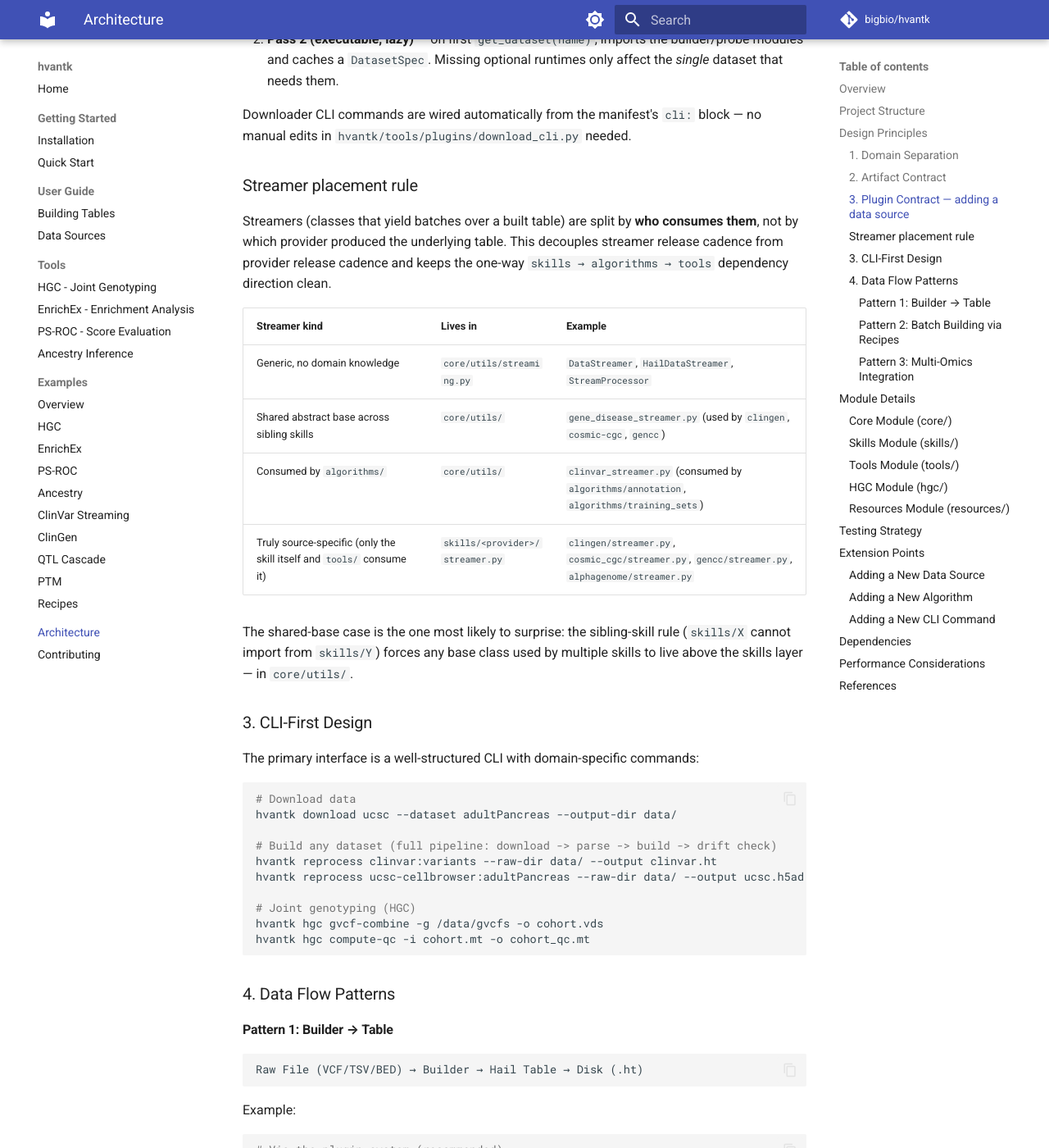
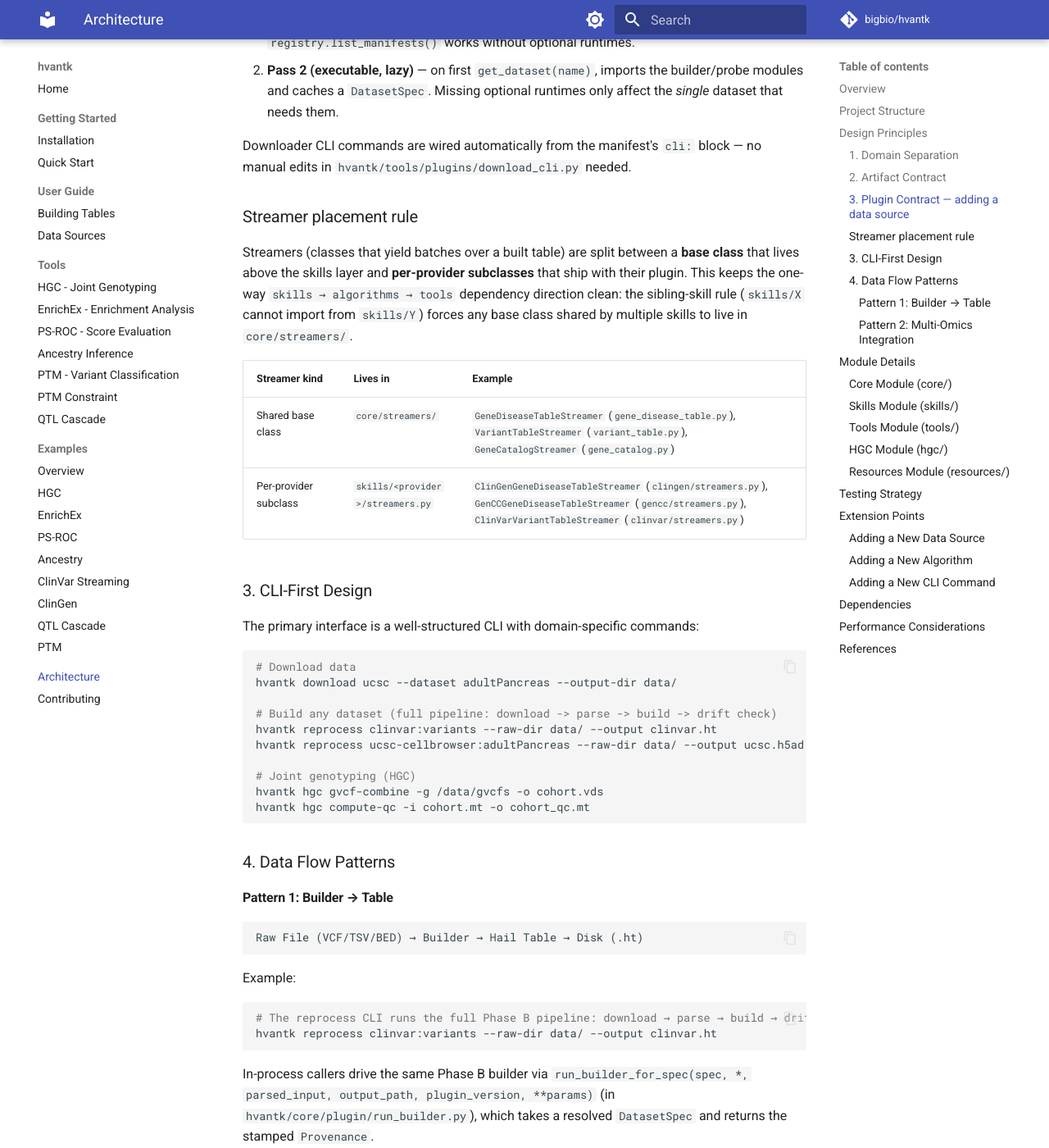
Before and after one commit to bigbio/hvantk, an MkDocs documentation site: the page built from docs_site/architecture.md, in a window 1280 px wide and 1400 px high, scrolled down 5990 px. Shown: the whole window at 82% size. Built offline with MkDocs 1.6.1 and Material for MkDocs 9.7.7, drawn with Linux system fonts in a browser that asks for light colours; comment, search, counter and statistics services are not loaded; some of the changed text lies outside the part shown.

Commit message:
docs: align CLI/build-path + module layout with current code
The plugin-system refactor moved code to core/algorithms/tools/skills and
replaced the mktable/mkmatrix recipe CLI with `hvantk reprocess`. Update the
docs that still described the old layout/commands:

- architecture.md: fix core/utils tree (drop deleted streaming.py /
  gene_disease_streamer.py / clinvar_streamer.py), add core/streamers/;
  rewrite the streamer-placement rule to core/streamers + skills/<p>/streamers.py;
  fix run_builder_for_spec signature; delete the retired recipe-batch pattern;
  ExpressionMatrix is AnnData not MatrixTable; PyYAML parses plugin.yaml.
- usage.md: hvantk.ancestry -> hvantk.algorithms.ancestry; hvantk.utils.* ->
  hvantk.core.utils.*; validate_with_hgnc -> validate_with_catalog (catalog obj);
  ClinGen streamer -> skills.clingen.streamers.ClinGenGeneDiseaseTableStreamer;
  GeneMapper -> HGNCGeneCatalogStreamer.from_path + gene_catalog=; expression
  commands operate on AnnData (.h5ad), not MatrixTables; drop dead recipe links.
- quickstart.md: expression examples use .h5ad + real markers flags.
- installation.md: document optional extras (scikit-learn now optional).
- CONTRIBUTING.md: catalog_ref is a bare id (catalog.yaml removed); builder is
  build_<source>(parsed_input, ctx, **params); helpers in core/utils/hail_helpers.py.
- README.md: 21 plugins (onek-genomes was missing).
- mkdocs.yml: remove broken examples/recipes.md nav entry; add ptm / ptm-constraint
  / qtlcascade tool pages that were orphaned from nav.

Verified with `mkdocs build --strict`.

````diff
--- a/docs_site/architecture.md
+++ b/docs_site/architecture.md
@@ -60,20 +60,22 @@ hvantk/
 │   │   ├── loader.py      # Plugin discovery (filesystem + entry points)
 │   │   ├── run_builder.py # run_builder_for_spec() — Phase B orchestrator
 │   │   └── drift_runner.py# Drift probe execution
-│   └── utils/             # Cross-cutting utilities
-│       ├── hail_context.py          # Idempotent Hail init
-│       ├── hail_helpers.py          # create_table_base, cleanup_temp_file
-│       ├── qtl_helpers.py           # GTEx variant-ID parsing (shared by eqtl/pqtl)
-│       ├── bgzf.py                  # BGZF utilities
-│       ├── streaming.py             # Generic DataStreamer / HailDataStreamer primitives
-│       ├── gene_disease_streamer.py # Abstract base shared by clingen/cosmic-cgc/gencc
-│       ├── clinvar_streamer.py      # ClinVar streamer (consumed by algorithms/)
-│       ├── file_utils.py            # File I/O helpers
-│       ├── gene_sets.py             # Gene set utilities
-│       ├── genome.py                # Genome/contig utilities
-│       ├── table_utils.py           # Hail Table manipulation helpers
-│       ├── writers.py               # HailTableWriter
-│       └── ...                      # Other shared utilities
+│   ├── utils/             # Cross-cutting utilities
+│   │   ├── hail_context.py   # Idempotent Hail init
+│   │   ├── hail_helpers.py   # create_table_base, cleanup_temp_file
+│   │   ├── qtl_helpers.py    # GTEx variant-ID parsing (shared by eqtl/pqtl)
+│   │   ├── bgzf.py           # BGZF utilities
+│   │   ├── catalog.py        # Catalog helpers
+│   │   ├── file_utils.py     # File I/O helpers
+│   │   ├── gene_sets.py      # Gene set utilities
+│   │   ├── geneset_io.py     # Gene set parsing / validation
+│   │   ├── genome.py         # Genome/contig utilities (contig_recoding)
+│   │   ├── table_utils.py    # Hail Table manipulation helpers
+│   │   └── writers.py        # HailTableWriter
+│   └── streamers/         # Base streamer classes (consumed by algorithms/ + skills/)
+│       ├── gene_disease_table.py # GeneDiseaseTableStreamer (clingen/gencc/cosmic-cgc base)
+│       ├── variant_table.py      # VariantTableStreamer (clinvar base)
+│       └── gene_catalog.py       # GeneCatalogStreamer (hgnc base)
 │
 ├── algorithms/            # L4-L5: Analysis pipelines
 │   ├── annotation/        # Variant annotation pipeline
@@ -299,22 +301,17 @@ block — no manual edits in `hvantk/tools/plugins/download_cli.py` needed.
 
 ### Streamer placement rule
 
-Streamers (classes that yield batches over a built table) are split by
-**who consumes them**, not by which provider produced the underlying table.
-This decouples streamer release cadence from provider release cadence and
-keeps the one-way `skills → algorithms → tools` dependency direction
-clean.
+Streamers (classes that yield batches over a built table) are split between a
+**base class** that lives above the skills layer and **per-provider subclasses**
+that ship with their plugin. This keeps the one-way
+`skills → algorithms → tools` dependency direction clean: the sibling-skill
+rule (`skills/X` cannot import from `skills/Y`) forces any base class shared by
+multiple skills to live in `core/streamers/`.
 
 | Streamer kind | Lives in | Example |
 |---|---|---|
-| Generic, no domain knowledge | `core/utils/streaming.py` | `DataStreamer`, `HailDataStreamer`, `StreamProcessor` |
-| Shared abstract base across sibling skills | `core/utils/` | `gene_disease_streamer.py` (used by `clingen`, `cosmic-cgc`, `gencc`) |
-| Consumed by `algorithms/` | `core/utils/` | `clinvar_streamer.py` (consumed by `algorithms/annotation`, `algorithms/training_sets`) |
-| Truly source-specific (only the skill itself and `tools/` consume it) | `skills/<provider>/streamer.py` | `clingen/streamer.py`, `cosmic_cgc/streamer.py`, `gencc/streamer.py`, `alphagenome/streamer.py` |
-
-The shared-base case is the one most likely to surprise: the sibling-skill
-rule (`skills/X` cannot import from `skills/Y`) forces any base class used
-by multiple skills to live above the skills layer — in `core/utils/`.
+| Shared base class | `core/streamers/` | `GeneDiseaseTableStreamer` (`gene_disease_table.py`), `VariantTableStreamer` (`variant_table.py`), `GeneCatalogStreamer` (`gene_catalog.py`) |
+| Per-provider subclass | `skills/<provider>/streamers.py` | `ClinGenGeneDiseaseTableStreamer` (`clingen/streamers.py`), `GenCCGeneDiseaseTableStreamer` (`gencc/streamers.py`), `ClinVarVariantTableStreamer` (`clinvar/streamers.py`) |
 
 ### 3. CLI-First Design
 
@@ -341,33 +338,16 @@ Raw File (VCF/TSV/BED) → Builder → Hail Table → Disk (.ht)
 ```
 
 Example:
-```python
-# Via the plugin system (recommended)
-from hvantk.core.plugin.run_builder import run_builder_for_spec
+```bash
+# The reprocess CLI runs the full Phase B pipeline: download → parse → build → drift-check
+hvantk reprocess clinvar:variants --raw-dir data/ --output clinvar.ht
+```
+In-process callers drive the same Phase B builder via
+`run_builder_for_spec(spec, *, parsed_input, output_path, plugin_version, **params)`
+(in `hvantk/core/plugin/run_builder.py`), which takes a resolved `DatasetSpec`
+and returns the stamped `Provenance`.
 
-artifact = run_builder_for_spec("clinvar:variants", input_path="clinvar.vcf.bgz", output_path="clinvar.ht")
-```
-
-#### Pattern 2: Batch Building via Recipes
-```
-Recipe JSON → Parser → [Builder 1, Builder 2, ...] → Multiple Tables
-```
-
-Example recipe:
-```json
-{
-  "tables": [
-    {
-      "name": "clinvar",
-      "input": "/data/clinvar.vcf.bgz",
-      "output": "/out/clinvar.ht",
-      "params": {"reference_genome": "GRCh38"}
-    }
-  ]
-}
-```
-
-#### Pattern 3: Multi-Omics Integration
+#### Pattern 2: Multi-Omics Integration
 ```
 Variant Table + Gene Table + Expression Matrix → Integrated Analysis
 ```
@@ -533,7 +513,7 @@ See `hvantk/skills/_conventions/SKILL.md` for the full contract.
 - **gnomAD** - Utilities for gnomAD data
 - **Click** - CLI framework
 - **Pandas** - Data manipulation
-- **PyYAML** - YAML recipe support
+- **PyYAML** - YAML manifest parsing (`plugin.yaml`)
 - **Matplotlib/Seaborn/Plotly** - Visualization (optional)
 
 ## Performance Considerations
--- a/mkdocs.yml
+++ b/mkdocs.yml
@@ -64,6 +64,9 @@ nav:
     - EnrichEx - Enrichment Analysis: tools/enrichex.md
     - PS-ROC - Score Evaluation: tools/psroc.md
     - Ancestry Inference: tools/ancestry.md
+    - PTM - Variant Classification: tools/ptm.md
+    - PTM Constraint: tools/ptm-constraint.md
+    - QTL Cascade: tools/qtlcascade.md
   - Examples:
     - Overview: examples/index.md
     - HGC: examples/hgc.md
@@ -74,6 +77,5 @@ nav:
     - ClinGen: examples/clingen.md
     - QTL Cascade: examples/qtlcascade.md
     - PTM: examples/ptm.md
-    - Recipes: examples/recipes.md
   - Architecture: architecture.md
   - Contributing: contributing.md
````
Also changed, not shown: other parts of docs_site/architecture.md (+1 -1 lines), CONTRIBUTING.md (+2 -2 lines), README.md (+3 -3 lines), docs_site/getting-started/installation.md (+29 -0 lines), docs_site/getting-started/quickstart.md (+4 -4 lines), docs_site/guide/usage.md (+34 -33 lines).
